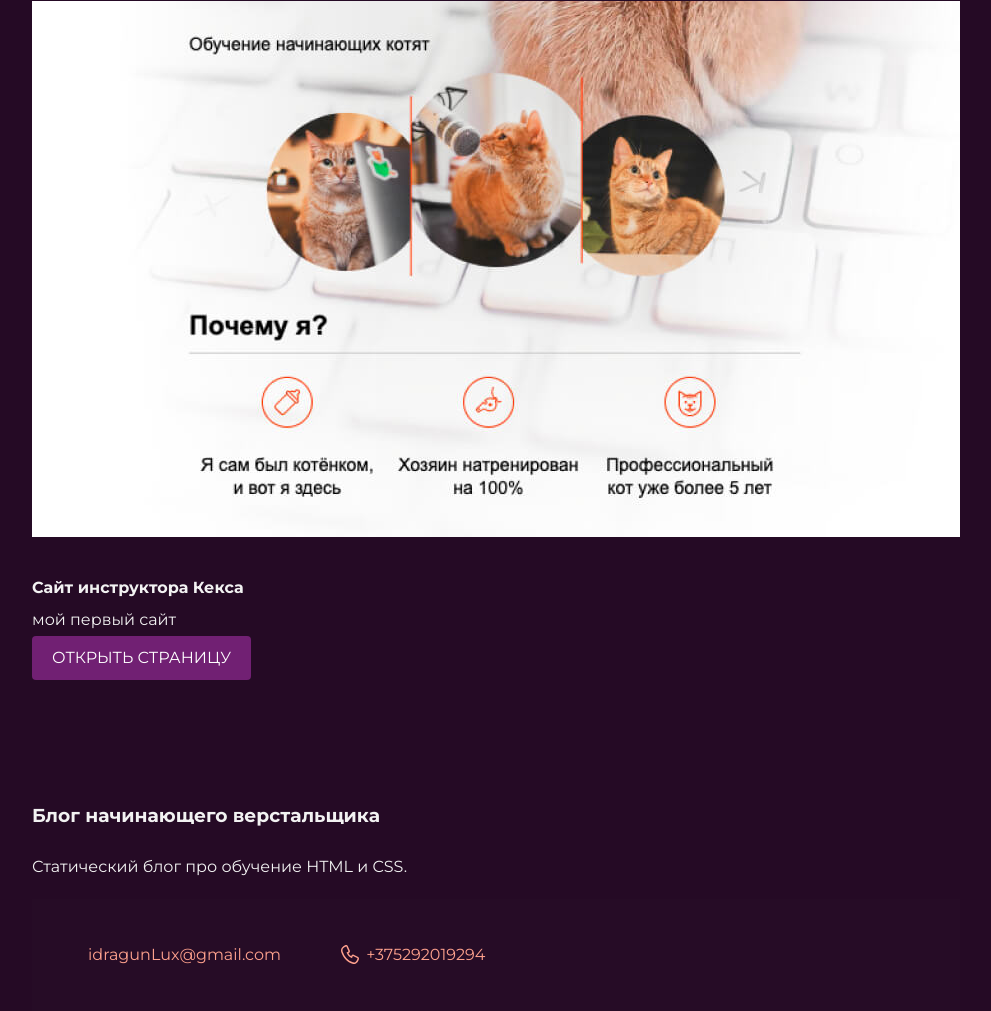
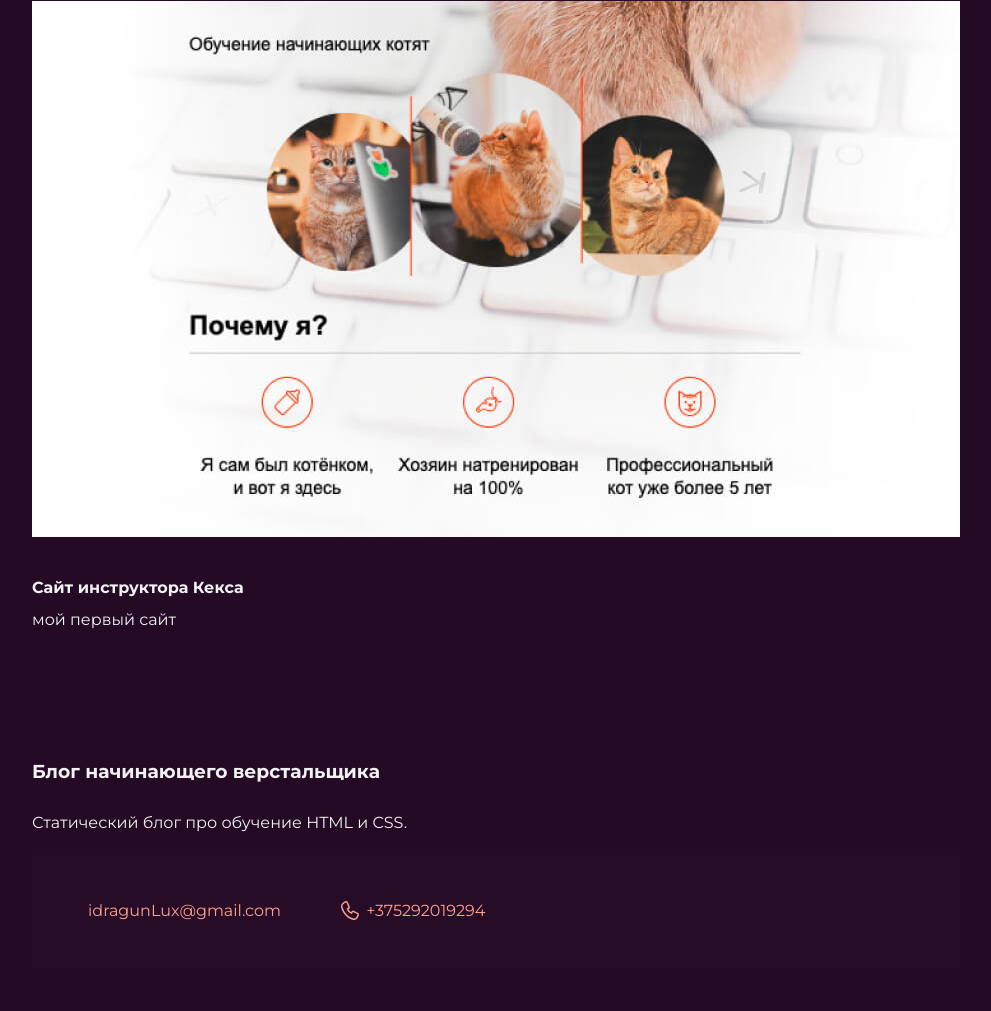
Before and after one commit to idragunlux/mysite, a plain HTML site: page index.html in a window 1280 px wide. Shown: the part 2414-3425 px from the top of the page, without its empty margins (144-1135 px from the left). After the commit the page ends 3381 px from the top, so only its background shows below. Drawn offline with Linux system fonts and the light colour scheme.

Commit message:
Add files via upload

```diff
--- a/index.html
+++ b/index.html
@@ -66,7 +66,7 @@
       <br>
       мой первый сайт
       <br>
-      <a class="button" href="source/project/index.html">Открыть страницу</a>
+
 
 
 
```
